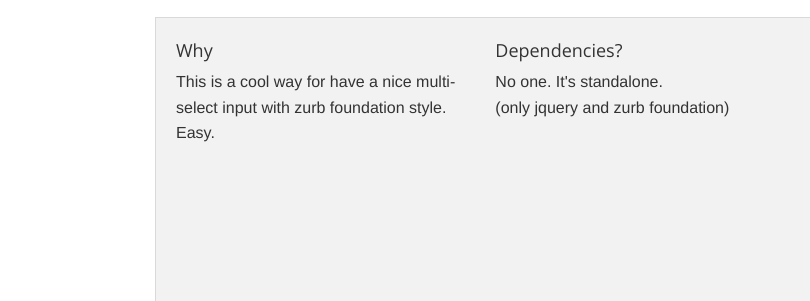
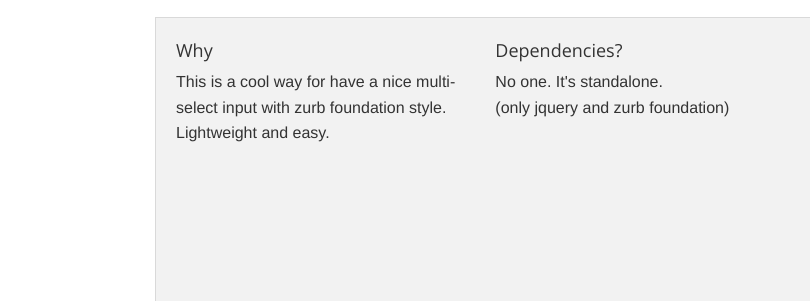
Before and after one commit to icyz/zurb-foundation5-multiselect, a plain HTML site: page index.html in a window 1280 px wide. Shown: the part 281-582 px from the top of the page, 0-810 px from the left. Drawn offline with nearby package versions, Linux system fonts and the light colour scheme; grey boxes are pictures that could not be loaded; a script that the page names is missing.

Commit message:
first beta

```diff
--- a/index.html
+++ b/index.html
@@ -41,7 +41,7 @@
 	        <div class="row">
 	        	<div class="large-4 medium-4 columns">
                         <h5>Why</h5>
-	    		<p>This is a cool way for have a nice multi-select input with zurb foundation style.<br/>Easy.</p>
+	    		<p>This is a cool way for have a nice multi-select input with zurb foundation style.<br/>Lightweight and easy.</p>
 	    	</div>
 	        <div class="large-4 medium-4 columns">
                         <h5>Dependencies?</h5>
```
Also changed, not shown: zmultiselect/zurb5-multiselect.min.css (added), zmultiselect/zurb5-multiselect.min.js (added).
